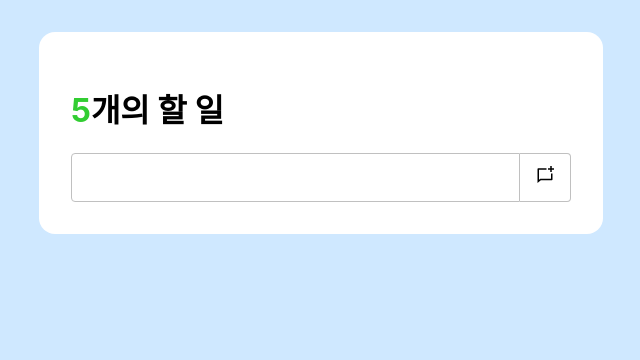
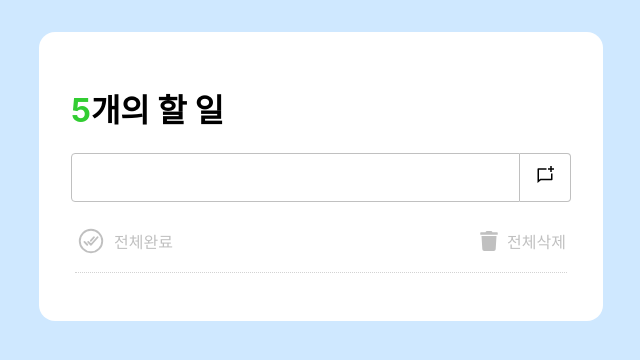
Before and after one commit to ssub0227/zerobase_react, a React (Create React App) app in the folder todo-list/: page / in a window 1280 px wide. Shown: the top 360 px of the page, without its empty margins (319-959 px from the left). Built offline with nearby package versions, Linux system fonts and the light colour scheme.

Commit message:
Style: 전체 선택, 삭제 버튼 / 보더 마크업 완료

```diff
--- a/todo-list/src/App.tsx
+++ b/todo-list/src/App.tsx
@@ -1,6 +1,8 @@
 import React from 'react';
 import TodoHeader from './Header/TodoHeader'
 import TodoInput from './Input/TodoInput'
+import TodoListTools from './Tools/TodoListTools'
+import Divider from './Divider/Divider'
 import './App.css';
 
 function App() {
@@ -8,6 +10,8 @@ function App() {
     <div className={'App'}>
       <TodoHeader />
       <TodoInput />
+      <TodoListTools />
+      <Divider />
     </div>
   );
 }
--- /dev/null
+++ b/todo-list/src/Divider/Divider.module.css
@@ -0,0 +1,5 @@
+.container{
+  margin: 16px 4px;
+  border-style: none;
+  border-top: 1px dotted #d3d3d3;
+}
--- /dev/null
+++ b/todo-list/src/Divider/Divider.tsx
@@ -0,0 +1,9 @@
+import styles from './Divider.module.css'
+
+const Divider = () =>{
+  return(
+    <hr className={styles.container}/>
+  )
+}
+
+export default Divider
--- a/todo-list/src/Header/TodoHeader.tsx
+++ b/todo-list/src/Header/TodoHeader.tsx
@@ -1,10 +1,10 @@
-import './TodoHeader.css'
+import styles from  './TodoHeader.module.css'
 
 const TodoHeader = () =>{
   return (
     <header>
-      <h1 className={'headerTitle'}>
-        <mark className={'todoCount'}>5</mark>개의 할 일
+      <h1 className={styles.headerTitle}>
+        <mark className={styles.todoCount}>5</mark>개의 할 일
       </h1>
     </header>
   )
--- a/todo-list/src/Input/TodoInput.tsx
+++ b/todo-list/src/Input/TodoInput.tsx
@@ -1,13 +1,13 @@
 import { RiChatNewLine } from 'react-icons/ri'
-import './TodoInput.css';
+import styles from './TodoInput.module.css';
 
 const TodoInput = () =>{
   return (
-    <section className={'container'}>
-      <form className={'formContainer'}>
-        <input className={'input'}/>
+    <section className={styles.container}>
+      <form className={styles.formContainer}>
+        <input className={styles.input}/>
       </form>
-      <button className={'enter'}><RiChatNewLine /></button>
+      <button className={styles.enter}><RiChatNewLine /></button>
     </section>
   )
 }
--- /dev/null
+++ b/todo-list/src/Tools/TodoListTools.module.css
@@ -0,0 +1,29 @@
+.container{
+  display: flex;
+  padding: 0 5px;
+  margin-top: 24px;
+}
+
+.button{
+  display: flex;
+  align-items: center;
+  border: 0;
+  padding: 0;
+  font-size: 16px;
+  color: #c0c0c0;
+  background-color: #fff;
+}
+
+.checkAllIcon{
+  font-size: 30px;
+  margin-right: 8px;
+}
+
+.removeAllButton{
+  margin-left: auto;
+}
+
+.removeAllIcon{
+  font-size: 20px;
+  margin-right: 8px;
+}
--- /dev/null
+++ b/todo-list/src/Tools/TodoListTools.tsx
@@ -0,0 +1,14 @@
+import { IoCheckmarkDoneCircleOutline } from 'react-icons/io5'
+import { FaTrash } from 'react-icons/fa'
+import styles from './TodoListTools.module.css'
+
+const TodoListTools = ()=>{
+  return(
+    <section className={styles.container}>
+      <button className={styles.button}><IoCheckmarkDoneCircleOutline className={styles.checkAllIcon} />전체완료</button>
+      <button className={[styles.button, styles.removeAllButton].join(' ')}><FaTrash className={styles.removeAllIcon}/>전체삭제</button>
+    </section>
+  )
+}
+
+export default TodoListTools
```
Also changed, not shown: todo-list/src/Header/TodoHeader.module.css (renamed from todo-list/src/Header/TodoHeader.css), todo-list/src/Input/TodoInput.module.css (renamed from todo-list/src/Input/TodoInput.css).
